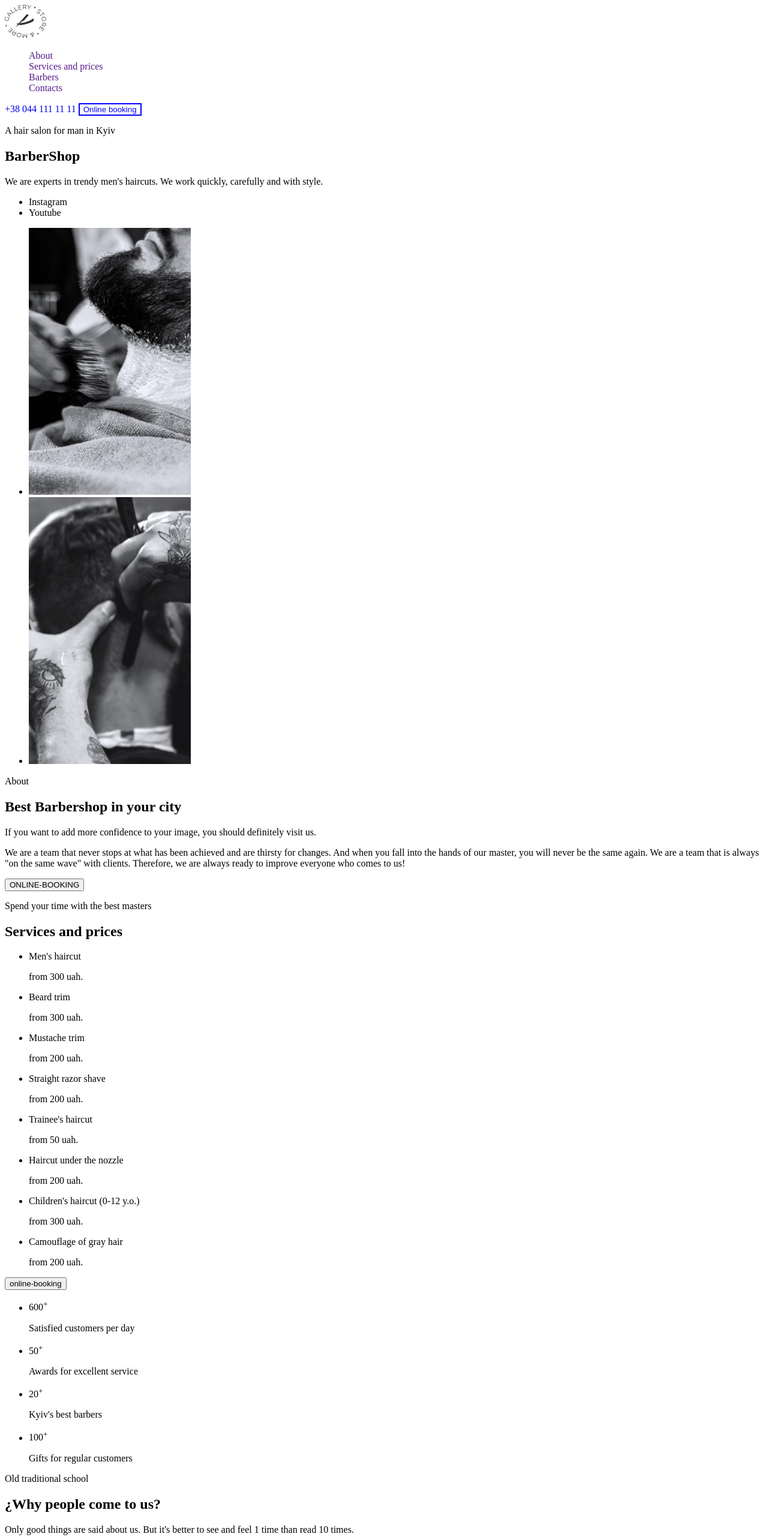
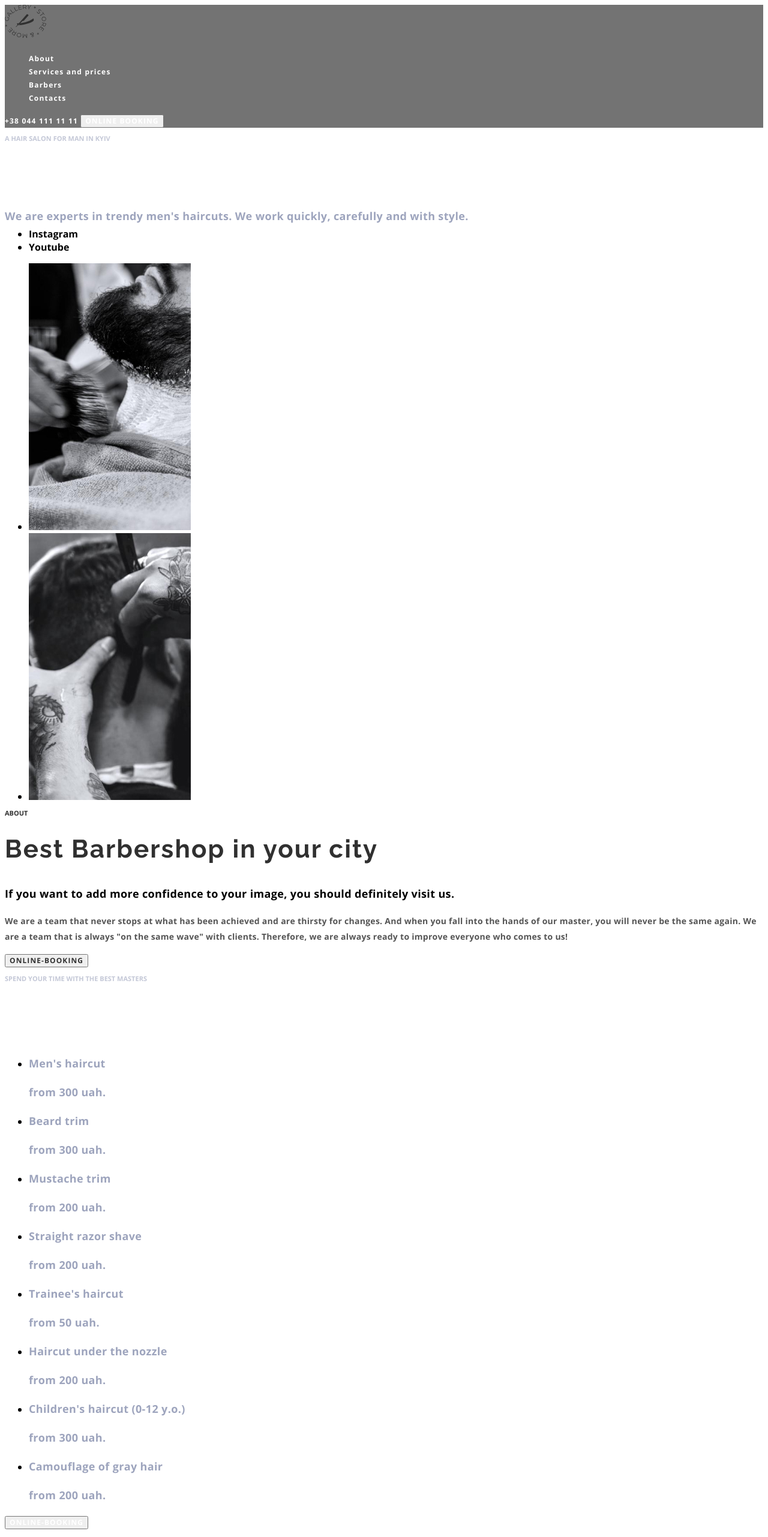
Before and after one commit to AndriiStp/PROJECT, a plain HTML site: page Barbershop/index.html in a window 1280 px wide. Shown: the top 2563 px of the page at 60% size. Drawn offline with nearby package versions, Linux system fonts and the light colour scheme.

Commit message:
last work

```diff
--- a/Barbershop/css/style.css
+++ b/Barbershop/css/style.css
@@ -1,7 +1,11 @@
-.header-btn {
-    background-color: #fff;
-    color: #00f;
-    border: 2px solid #00f;
+:root {
+    --parimary-header-color: #303030
+    --second-header-color: #FFFFFF
+    --accent-color: #ff6c00
+}
+
+body {
+    font-family: 'Open Sans', sans-serif
 }
 
 .link {
@@ -11,3 +15,233 @@
 .list {
     list-style: none;
 }
+
+/* ==================Header=================== */
+.header {
+    background-color: #737373;
+}
+
+.header-link {
+font-family: 'Open Sans';
+font-style: normal;
+font-weight: 600;
+font-size: 12px;
+line-height: 1.33;
+letter-spacing: 0.1em;
+color: #FFFFFF;
+}
+
+.header-link:focus,
+.header-link:hover {
+    background-color: #FF6C00;
+}
+
+.header-tel {
+font-family: 'Open Sans';
+font-style: normal;
+font-weight: 600;
+font-size: 12px;
+line-height: 1.33;
+letter-spacing: 0.1em;
+text-transform: uppercase;
+
+color: #FFFFFF;
+
+}
+.header-btn {
+font-family: inherit;
+font-weight: 600;
+font-size: 12px;
+line-height: 1.33;
+letter-spacing: 0.09em;
+text-transform: uppercase;
+
+color: #FFFFFF;
+
+}
+
+.header-btn:focus,
+.header-btn:hover {
+background-color: #FF6C00;
+}
+
+/* ===========HEAd============= */
+
+
+.sub-title {
+font-family: 'Open Sans';
+font-style: normal;
+font-weight: 600;
+font-size: 11px;
+line-height: 1.36;
+text-transform: uppercase;
+color: rgba(157, 164, 189, 0.6);
+
+}
+.title {
+font-family: 'Raleway', sans-serif;
+    font-size: 72px;
+line-height: 1.18px;
+letter-spacing: 0.05em;
+color: #FFFFFF;
+
+}
+.hero-text {
+    font-family: 'Open Sans';
+font-style: normal;
+
+font-size: 18px;
+line-height: 1.67px;
+letter-spacing: 0.02em;
+color: #9DA4BD;
+}
+/* .hero-list {
+
+} */
+.hero-links {
+font-family: 'Open Sans';
+font-style: normal;
+font-weight: 600;
+font-size: 11px;
+line-height: 15px;
+letter-spacing: 0.2em;
+color: #303030;
+transform: rotate(-90deg);
+}
+
+.hero-links:hover,
+.hero-links:focus {
+    background-color: #FF6C00;
+}
+
+/* ==============ABOUT================ */
+
+/* .about-items {
+} */
+.about-pre-title {
+    font-family: 'Open Sans';
+    font-weight: 600;
+    font-size: 11px;
+    line-height: 1.36px;
+
+    text-transform: uppercase;
+    color: #303030;
+}
+.about-title {
+    font-family: 'Raleway';
+font-style: normal;
+font-weight: 700;
+font-size: 42px;
+line-height: 49px;
+letter-spacing: 0.05em;
+
+color: #303030;
+}
+.about-after-title {
+    font-family: 'Open Sans';
+font-style: normal;
+font-weight: 400;
+font-size: 18px;
+line-height: 30px;
+/* or 167% */
+
+letter-spacing: 0.02em;
+}
+.about-text {
+    font-family: 'Open Sans';
+font-style: normal;
+font-weight: 400;
+font-size: 14px;
+line-height: 26px;
+/* or 186% */
+
+letter-spacing: 0.02em;
+
+color: #555555;
+
+}
+.about-btn {
+font-family: 'Open Sans';
+font-style: normal;
+font-weight: 600;
+font-size: 12px;
+line-height: 16px;
+letter-spacing: 0.09em;
+text-transform: uppercase;
+
+color: #303030;
+}
+
+.about-btn:hover,
+.about-btn:focus {
+    background-color: #FF6C00
+}
+
+/* =======================Prices============== */
+
+
+.proces {
+}
+.prices-pre-title {
+    font-family: 'Open Sans';
+font-style: normal;
+font-weight: 600;
+font-size: 11px;
+line-height: 15px;
+/* identical to box height */
+
+text-transform: uppercase;
+
+color: rgba(157, 164, 189, 0.6);
+
+}
+
+.prices-title {
+    font-family: 'Raleway';
+font-style: normal;
+font-weight: 700;
+font-size: 42px;
+line-height: 49px;
+letter-spacing: 0.05em;
+
+color: #FFFFFF;
+
+}
+
+.prices-elements {
+    font-family: 'Open Sans';
+font-style: normal;
+font-weight: 400;
+font-size: 18px;
+line-height: 30px;
+/* identical to box height, or 167% */
+
+letter-spacing: 0.02em;
+
+color: #9DA4BD;
+
+}
+.prices-btn {
+    font-family: 'Open Sans';
+    font-style: normal;
+    font-weight: 600;
+    font-size: 12px;
+    line-height: 16px;
+    letter-spacing: 0.09em;
+    text-transform: uppercase;
+
+    color: #FFFFFF;
+
+}
+
+.prices-btn:hover,
+.prices-btn:focus {
+    background-color: #FF6C00;
+}
+
+.benefits {
+}
+.benefits-list {
+}
+.benefits-item {
+}
--- a/Barbershop/index.html
+++ b/Barbershop/index.html
@@ -24,7 +24,7 @@
                 <li><a href="" class="header-link link">Contacts</a></li>
             </ul>
         </nav>
-       <a href="tel:+380441111111" class="header-link link">+38 044 111 11 11</a>
+       <a href="tel:+380441111111" class="header-tel link">+38 044 111 11 11</a>
        <button type="button" class="header-btn">Online booking</button>
     </header>
         <main>
@@ -40,77 +40,77 @@
         </section>
         <section>
             <ul>
-                <li><img src="./img/img_1.jpg" alt="Photo1"></li>
-                <li><img src="./img/img_2.jpg" alt="Photo2"></li>
+                <li class="about-items"><img src="./img/img_1.jpg" alt="Photo1"></li>
+                <li class="about-items"><img src="./img/img_2.jpg" alt="Photo2"></li>
             </ul>
 
-            <p>About</p>
-            <h2>Best Barbershop in your city</h2>
-            <p>If you want to add more confidence to your image, you should definitely visit us.</p>
-            <p>We are a team that never stops at what has been achieved and are thirsty for changes. And when you fall into the hands
+            <p class="about-pre-title">About</p>
+            <h2 class="about-title">Best Barbershop in your city</h2>
+            <p class="about-after-title">If you want to add more confidence to your image, you should definitely visit us.</p>
+            <p class="about-text">We are a team that never stops at what has been achieved and are thirsty for changes. And when you fall into the hands
             of our master, you will never be the same again. We are a team that is always "on the same wave" with clients.
             Therefore, we are always ready to improve everyone who comes to us!</p>
-            <button type="button">ONLINE-BOOKING</button>
+            <button class="about-btn" type="button">ONLINE-BOOKING</button>
         </section>
-        <section>
-            <p>Spend your time with the best masters</p>
-            <h2>Services and prices</h2>
-            <ul>
-                <li>
-                    <p>Men's haircut</p>
-                    <p>from 300 uah.</p>
+        <section class="prices">
+            <p class="prices-pre-title pre-title">Spend your time with the best masters</p>
+            <h2 class="prices-title title">Services and prices</h2>
+            <ul class="prices-list">
+                <li class="prices-items">
+                    <p class="prices-elements">Men's haircut</p>
+                    <p class="prices-elements">from 300 uah.</p>
                 </li>
-                <li>
-                    <p>Beard trim</p>
-                    <p>from 300 uah.</p>
+                <li class="prices-items">
+                    <p class="prices-elements">Beard trim</p>
+                    <p class="prices-elements">from 300 uah.</p>
                 </li>
-                <li>
-                    <p>Mustache trim</p>
-                    <p>from 200 uah.</p>
+                <li class="prices-items">
+                    <p class="prices-elements">Mustache trim</p>
+                    <p class="prices-elements">from 200 uah.</p>
                 </li>
-                <li>
-                    <p>Straight razor shave</p>
-                    <p>from 200 uah.</p>
+                <li class="prices-items">
+                    <p class="prices-elements">Straight razor shave</p>
+                    <p class="prices-elements">from 200 uah.</p>
                 </li>
             </ul>
 
             <ul>
-                <li>
-                    <p>Trainee's haircut</p>
-                    <p>from 50 uah.</p>
+                <li class="prices-items">
+                    <p class="prices-elements">Trainee's haircut</p>
+                    <p class="prices-elements">from 50 uah.</p>
                 </li>
-                <li>
-                    <p>Haircut under the nozzle</p>
-                    <p>from 200 uah.</p>
+                <li class="prices-items">
+                    <p class="prices-elements">Haircut under the nozzle</p>
+                    <p class="prices-elements">from 200 uah.</p>
                 </li>
-                <li>
-                    <p>Children's haircut (0-12 y.o.)</p>
-                    <p>from 300 uah.</p>
+                <li class="prices-items">
+                    <p class="prices-elements">Children's haircut (0-12 y.o.)</p>
+                    <p class="prices-elements">from 300 uah.</p>
                 </li>
-                <li>
-                    <p>Camouflage of gray hair</p>
-                    <p>from 200 uah.</p>
+                <li class="prices-items">
+                    <p class="prices-elements">Camouflage of gray hair</p>
+                    <p class="prices-elements">from 200 uah.</p>
                 </li>
             </ul>
-            <button type="button">online-booking</button>
+            <button class="prices-btn" type="button">online-booking</button>
 
         </section>
-        <section>
-            <ul>
-                <li>
+        <section class="benefits">
+            <ul class="benefits-list">
+                <li class="benefits-item">
                     <span>600</span><sup>+</sup>
                     <p>Satisfied customers per day</p>
                 </li>
-                <li>
+                <li class="benefits-item">
                     <span>50</span><sup>+</sup>
                     <p>Awards for excellent service</p>
                 </li>
-                <li>
+                <li class="benefits-item">
                     <span>20</span><sup>+</sup>
                     <p>Kyiv's best
                     barbers</p>
                 </li>
-                <li>
+                <li class="benefits-item">
                     <span>100</span><sup>+</sup>
                     <p>Gifts for regular customers</p>
                 </li>
--- a/repeta urok/css/styles.css
+++ b/repeta urok/css/styles.css
@@ -1,3 +1,14 @@
+body {
+    background-color: var(--primary-white-color);
+    color: var(--primary-text-color);
+    font-family: 'Montserrat', sans-serif;
+    letter-spacing: -0.015em;
+    font-size: 18px;
+    line-height: 1.67;
+    }
+
+
+
 :root {
     --primary-text-color: rgba(0, 0, 0, 0.8)
     --title-text-color: #000000;
@@ -13,6 +24,14 @@
 
 .logo {
     color: var(--title-text-color);
+    font-family: 'Comfortaa', cursive;
+    font-size: 28px;
+    line-height: 1.14;
+    text-decoration: none;
+}
+
+.logo:hover {
+    color: var(--accent-color);
 }
 
 .list {
@@ -23,6 +42,11 @@
 
 .site-nav .link {
 color:var(--accent-color) ;
+text-decoration: none;
+font-style: normal;
+font-weight: 500;
+font-size: 15px;
+line-height: 1.2;
 }
 
 .site-nav .link:hover,
@@ -37,37 +61,59 @@
 
 .hero-title {
 color:var(--title-text-color);
+font-weight: 400;
+font-size: 56px;
+line-height: 1.42px;
+text-align: center;
 }
  /* Section */
 
 .section-title {
      color:var(--title-text-color);
+font-weight: 400;
+font-size: 48px;
+line-height: 1.5;
+text-align: center;
+}
+
+.section-description {
+      font-size: 36px;
+    line-height: 1.39px;
 }
 
  /* Features */
  .feature-list {
-        color:var(--title-text-color)
-;     }
+    color:var(--title-text-color);
+}
+
 
 .feature-list .link {
     color: #18A0BF;
 }
+.feuture-list .title,
+.work-list .title {
+    color: var(--title-text-color);
+
+    font-weight: 700;
+    font-size: 24px;
+    line-height: 1.5;
+}
 
 /* work examples */
-
-     .work-list .title {
-        color: var(--title-text-color);
-     }
 
     /* Button */
 .button {
     color: var(--primary-text-color);
     background-color: var(--primary-white-color);
+    font-weight: 500;
+    font-size: 15px;
+    line-height: 1.2;
 }
 
 .button.primary {
     background-color: var(--accent-color);
     color: var(--primary-white-color);
+
     }
 
 .button.secondary {
```
Also changed, not shown: repeta urok/community.html (+1 -1 lines), repeta urok/index.html (+16 -14 lines). Lines whose indentation alone changed are shown as unchanged.
